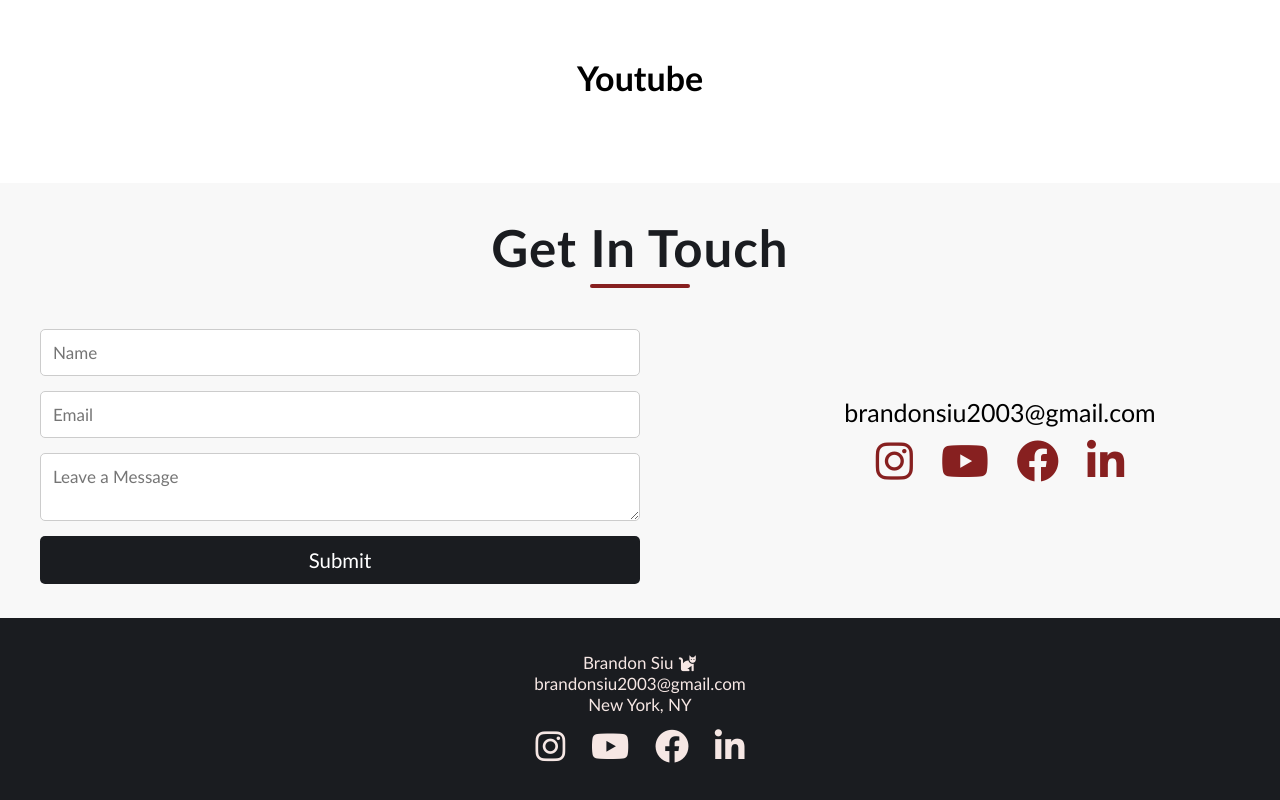
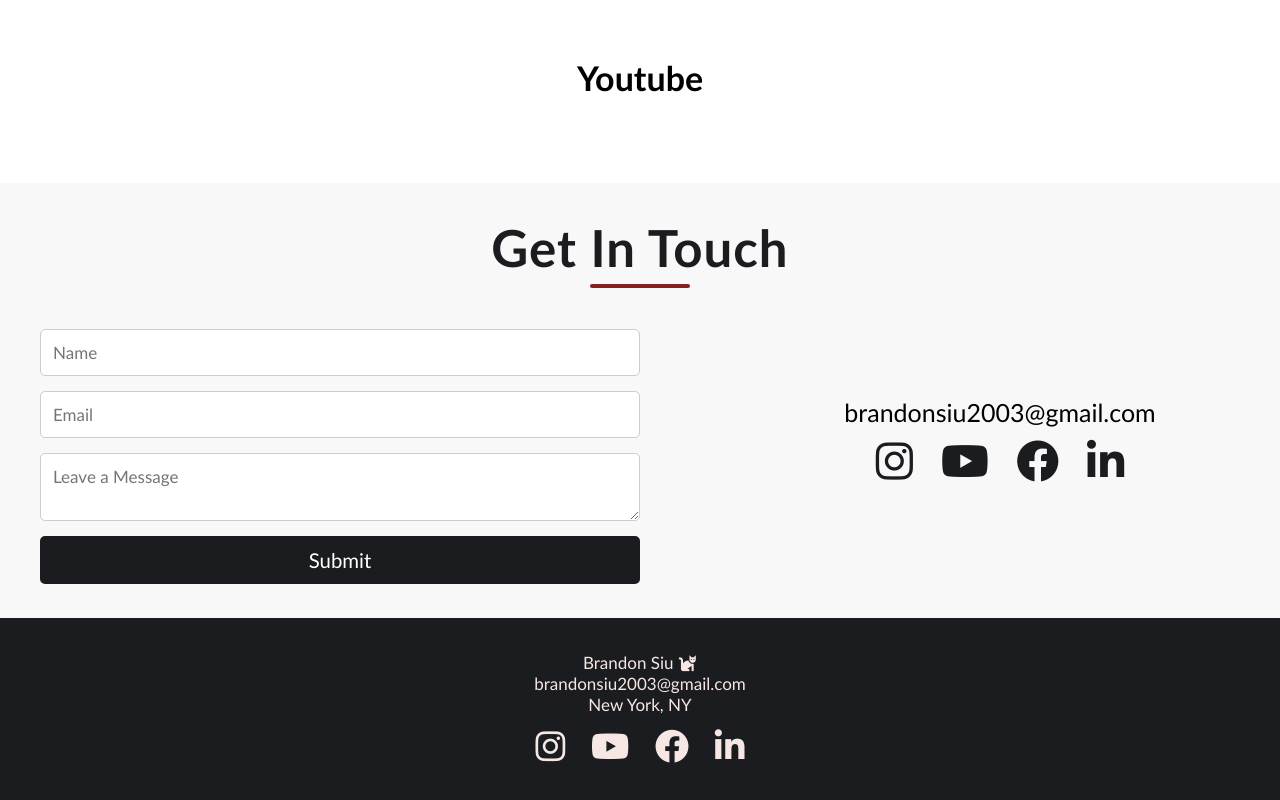
Before and after one commit to clstew47/b-website, a plain HTML site: page index.html in a window 1280 px wide. Shown: the part 2354-3154 px from the top of the page. Drawn offline with Linux system fonts and the light colour scheme.

Commit message:
link color

```diff
--- a/styles.css
+++ b/styles.css
@@ -356,7 +356,7 @@ h3 {
 }
 
 #contact-section .social-media i {
-    color: #872020;
+    color: #1a1c20;
     font-weight: 500;
 }
 
```
